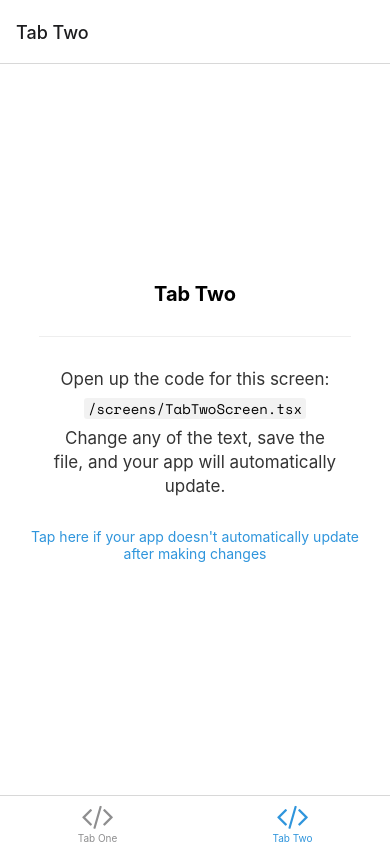
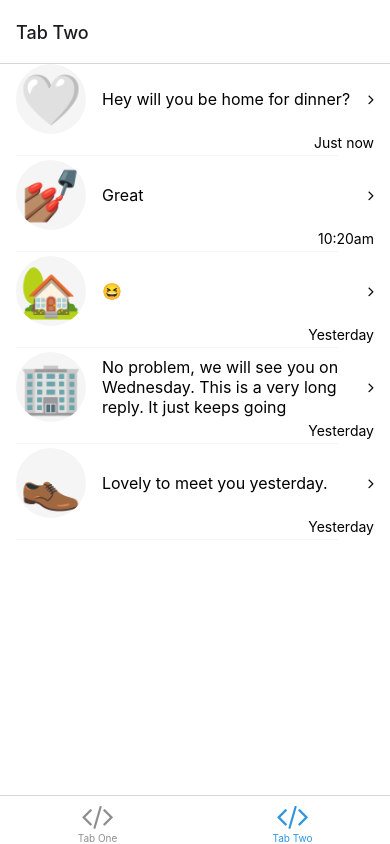
Before and after one commit to bmacnish/gauntlet, a React Native app: screen /TabTwo in a window 390 px wide. Built offline with nearby package versions, Linux system fonts and the light colour scheme; what expo-linking would draw is missing.

Commit message:
Add messaging flatlist

```diff
--- a/screens/TabTwoScreen.tsx
+++ b/screens/TabTwoScreen.tsx
@@ -1,31 +1,138 @@
-import { StyleSheet } from 'react-native';
+import React from 'react'
+import { FlatList, Pressable, StyleSheet, TouchableOpacity } from 'react-native'
+import { Text, View } from '../components/Themed'
+import { FontAwesome } from '@expo/vector-icons'
 
-import EditScreenInfo from '../components/EditScreenInfo';
-import { Text, View } from '../components/Themed';
+const DATA = [
+  {
+    id: '4eaa50d9-5289-4d68-8c9d-11f7cd4c5175',
+    title: '🤍',
+    subtitle: 'Hey will you be home for dinner?',
+    time: 'Just now',
+  },
+  {
+    id: '324e4852-9f54-49e1-ac9c-bf3924fb1fa1',
+    title: '💅🏽',
+    subtitle: 'Great',
+    time: '10:20am',
+  },
+  {
+    id: '63576c7f-9594-4522-a877-9529a91450da',
+    title: '🏡',
+    subtitle: '😆',
+    time: 'Yesterday',
+  },
+
+  {
+    id: '42a3761c-e6fa-4717-ab4c-420d90fe23a8',
+    title: '🏢',
+    subtitle:
+      'No problem, we will see you on Wednesday. This is a very long reply. It just keeps going',
+    time: 'Yesterday',
+  },
+  {
+    id: '20cf280e-cdc7-4365-8b6b-1e2a7a194269',
+    title: '👞',
+    subtitle: 'Lovely to meet you yesterday.',
+    time: 'Yesterday',
+  },
+]
+
+interface ItemProps {
+  title: string
+  subtitle: string
+  time: string
+}
+
+const Item = ({ title, subtitle, time }: ItemProps) => {
+  return (
+    <TouchableOpacity style={{ flex: 1 }}>
+      <View style={styles.row}>
+        <View style={styles.circleIcon}>
+          <Text style={styles.title}>{title}</Text>
+        </View>
+        <View style={styles.messageContainer}>
+          <Text style={styles.subtitle}>{subtitle}</Text>
+          <View style={styles.arrowContainer}>
+            <FontAwesome name="angle-right" size={16} color="black" />
+          </View>
+        </View>
+      </View>
+      <View
+        style={{
+          flex: 1,
+          alignItems: 'flex-end',
+        }}
+      >
+        <Text>{time}</Text>
+      </View>
+      <View
+        style={styles.separator}
+        lightColor="#F5F5F5"
+        darkColor="rgba(255,255,255,0.1)"
+      />
+    </TouchableOpacity>
+  )
+}
 
 export default function TabTwoScreen() {
+  const renderItem = ({ item }: { item: ItemProps }) => (
+    <Item title={item.title} subtitle={item.subtitle} time={item.time} />
+  )
+
   return (
     <View style={styles.container}>
-      <Text style={styles.title}>Tab Two</Text>
-      <View style={styles.separator} lightColor="#eee" darkColor="rgba(255,255,255,0.1)" />
-      <EditScreenInfo path="/screens/TabTwoScreen.tsx" />
+      <FlatList
+        style={{ flex: 1 }}
+        data={DATA}
+        renderItem={renderItem}
+        keyExtractor={(item) => item.id}
+      ></FlatList>
     </View>
-  );
+  )
 }
 
 const styles = StyleSheet.create({
   container: {
     flex: 1,
+    paddingHorizontal: 16,
+  },
+
+  row: {
+    flexDirection: 'row',
+    // marginVertical: 8,
     alignItems: 'center',
-    justifyContent: 'center',
   },
   title: {
-    fontSize: 20,
-    fontWeight: 'bold',
+    fontSize: 50,
+  },
+  circleIcon: {
+    width: 70,
+    height: 70,
+    borderRadius: 70 / 2,
+    overflow: 'hidden',
+    justifyContent: 'center',
+    alignItems: 'center',
+    backgroundColor: '#F5F5F5',
+    marginRight: 16,
+  },
+  messageContainer: {
+    flex: 1,
+    justifyContent: 'space-between',
+    flexDirection: 'row',
+  },
+  arrowContainer: {
+    paddingLeft: 16,
+    justifyContent: 'center',
+    alignContent: 'center',
+  },
+  subtitle: {
+    flexDirection: 'row',
+    fontSize: 16,
   },
   separator: {
-    marginVertical: 30,
     height: 1,
-    width: '80%',
+    width: '90%',
+    marginVertical: 4,
   },
-});
+})
```
Also changed, not shown: 1 other file (tests, documents, lock files or other folders).
